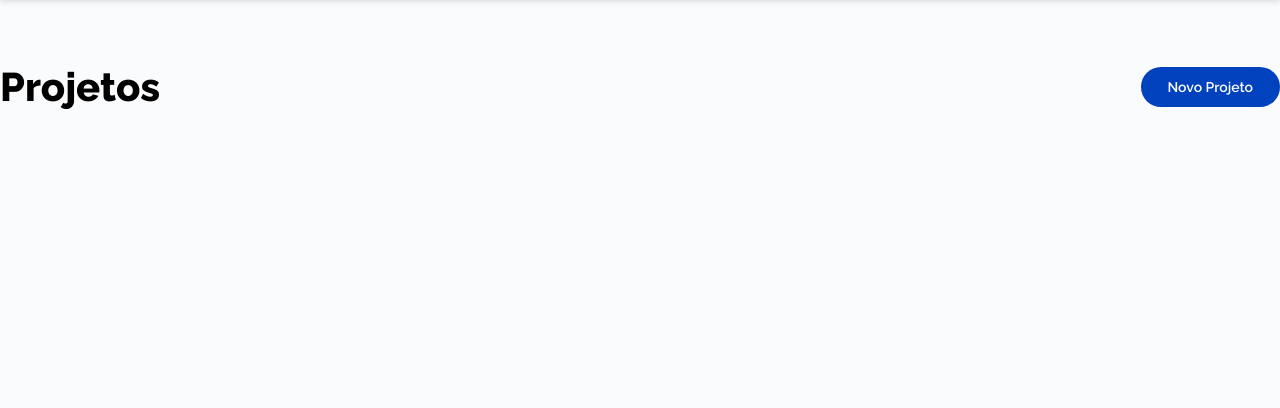
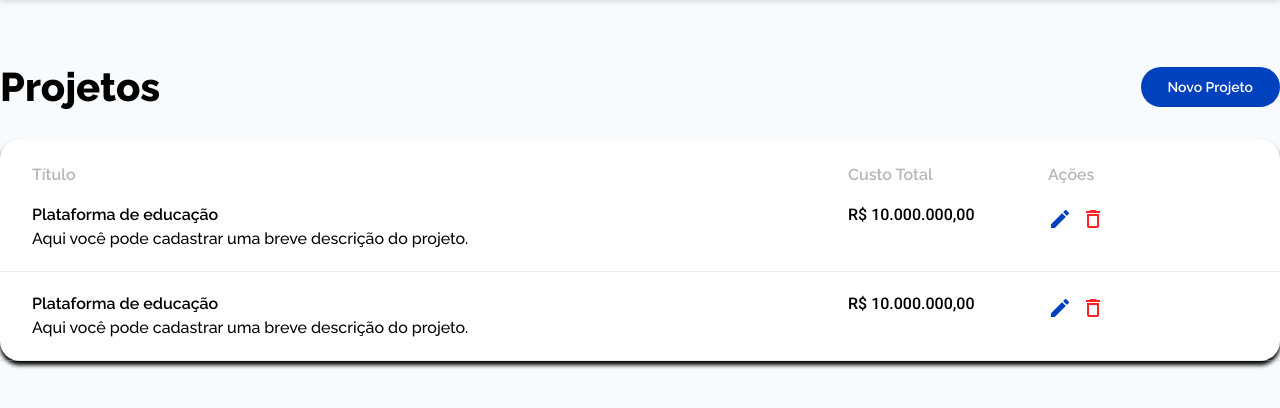
Before and after one commit to prflima/EstudosJavascript, a plain HTML site: page Html, Css e Javascript/Setup de Projeto/list.html in a window 1280 px wide. Shown: the part 96-504 px from the top of the page. Drawn offline with Linux system fonts and the light colour scheme.

Commit message:
Finalizando tela lista de projetos e iniciando tela criar projetos, falta botao voltar e trocar imagem principal.

```diff
--- a/Html, Css e Javascript/Setup de Projeto/list.html
+++ b/Html, Css e Javascript/Setup de Projeto/list.html
@@ -11,6 +11,9 @@
     <link rel="preconnect" href="https://fonts.googleapis.com">
     <link rel="preconnect" href="https://fonts.gstatic.com" crossorigin>
     <link href="https://fonts.googleapis.com/css2?family=Raleway:wght@500;600;800&display=swap" rel="stylesheet">
+    <link href="https://fonts.googleapis.com/css2?family=Roboto:wght@500&display=swap" rel="stylesheet">
+    <link href="https://fonts.googleapis.com/icon?family=Material+Icons"
+      rel="stylesheet">
 
     <!-- STYLES ITCSS -->
 
@@ -33,6 +36,7 @@
     <!-- COMPONENTS -->
     <link rel="stylesheet" href="style/components/pr-button.css">
     <link rel="stylesheet" href="style/components/pr-header.css">
+    <link rel="stylesheet" href="style/components/pr-table.css">
 
     <!-- PAGES -->
     <link rel="stylesheet" href="style/pages/list.css">
@@ -57,7 +61,8 @@
                             <span class="role">Desenvolvedor</span>
                         </div>
                         <div class="photo-wrapper">
-                            <img src="https://a1cf74336522e87f135f-2f21ace9a6cf0052456644b80fa06d4f.ssl.cf2.rackcdn.com/images/characters-share/p-the-it-crowd-richard-ayoade.jpg" alt="Foto do usuário.">
+                            <img src="https://a1cf74336522e87f135f-2f21ace9a6cf0052456644b80fa06d4f.ssl.cf2.rackcdn.com/images/characters-share/p-the-it-crowd-richard-ayoade.jpg"
+                                alt="Foto do usuário.">
                         </div>
                     </div>
                 </div>
@@ -72,7 +77,40 @@
                 </div>
 
                 <div class="table-wrapper">
+                    <div class="pr-table">
+                        <div class="head">
+                            <div class="row">
+                                <div>Título</div>
+                                <div>Custo Total</div>
+                                <div>Ações</div>
+                            </div>
+                        </div>
+                        <div class="body">
+                            <div class="row">
+                                <div class="title-description">
+                                    <h6 class="title">Plataforma de educação</h6>
+                                    <p class="description">Aqui você pode cadastrar uma breve descrição do projeto.</p>
+                                </div>
+                                <div class="price">R$ 10.000.000,00</div>
+                                <div class="actions">
+                                    <span class="edit material-icons">edit</span>
+                                    <span class="delete material-icons">delete_outline</span>
+                                </div>
+                            </div>
 
+                            <div class="row -last-child">
+                                <div class="title-description">
+                                    <h6 class="title">Plataforma de educação</h6>
+                                    <p class="description">Aqui você pode cadastrar uma breve descrição do projeto.</p>
+                                </div>
+                                <div class="price">R$ 10.000.000,00</div>
+                                <div class="actions">
+                                    <span class="edit material-icons">edit</span>
+                                    <span class="delete material-icons">delete_outline</span>
+                                </div>
+                            </div>
+                        </div>
+                    </div>
                 </div>
             </main>
         </div>
--- a/Html, Css e Javascript/Setup de Projeto/style/base/html.css
+++ b/Html, Css e Javascript/Setup de Projeto/style/base/html.css
@@ -1,5 +1,5 @@
 html{
-    background-color: var(--pr-color-gray-lighter);
+    background-color: var(--pr-color-gray-lightest);
     font-family: var(--pr-font-family-base);
     font-weight: 500;
 }
--- /dev/null
+++ b/Html, Css e Javascript/Setup de Projeto/style/components/pr-table.css
@@ -0,0 +1,72 @@
+.pr-table {
+    box-shadow: 0px 4px 4px black;
+    border-radius: 20px;
+    background-color: white;
+    padding-top: 28px;
+}
+
+/* HEAD */
+.pr-table>.head {
+    font-size: calc(var(--pr-font-size-base) + 6px);
+    font-weight: 600;
+    color: var(--pr-color-gray-light);
+}
+
+.pr-table>.head>.row {
+    display: grid;
+    grid-template-columns: 1fr 200px 200px;
+    padding-left: 32px;
+    padding-right: 32px;
+}
+
+/* BODY */
+.pr-table>.body {}
+
+.pr-table>.body>.row {
+    display: grid;
+    padding: 24px 32px;
+    grid-template-columns: 1fr 200px 200px;
+    border-bottom: 1px solid var(--pr-color-gray-lighter);
+}
+
+.pr-table>.body>.row :last-child {
+    border-bottom: none;
+}
+
+/* BODY - DESCRIPTION */
+
+.pr-table>.body>.row>.title-description {
+
+}
+
+.pr-table>.body>.row>.title-description>.title {
+    font-weight: 600;
+    margin-bottom: 8px;
+}
+
+.pr-table>.body>.row>.title-description>.description {
+
+}
+
+/* BODY - PRICE */
+
+.pr-table >.body >.row >.price {
+    font-family: 'Roboto', sans-serif;
+
+}
+
+/* BODY - ACTIONS */
+.pr-table >.body >.row >.actions {
+
+}
+
+.pr-table >.body >.row >.actions >.edit {
+    color: var(--pr-color-primary);
+    margin-right: 5px;
+    cursor: pointer;
+}
+
+.pr-table >.body >.row >.actions >.delete {
+    color: var(--pr-color-danger);
+    cursor: pointer;
+}
--- a/Html, Css e Javascript/Setup de Projeto/style/settings/color.css
+++ b/Html, Css e Javascript/Setup de Projeto/style/settings/color.css
@@ -4,7 +4,8 @@
 
     --pr-color-danger: #FF2222;
 
-    --pr-color-gray-lighter: #F9FBFD;
+    --pr-color-gray-lightest: #F8FBFD;
+    --pr-color-gray-lighter: rgba(196, 196, 196, 0.35);
     --pr-color-gray-light: #B8B7B7;
     --pr-color-gray: #767684;
     --pr-color-gray-dark: #09090A;
```
Also changed, not shown: Html, Css e Javascript/Setup de Projeto/create.html (added, +74 -0 lines), Html, Css e Javascript/Setup de Projeto/style/pages/create.css (added, +15 -0 lines).
